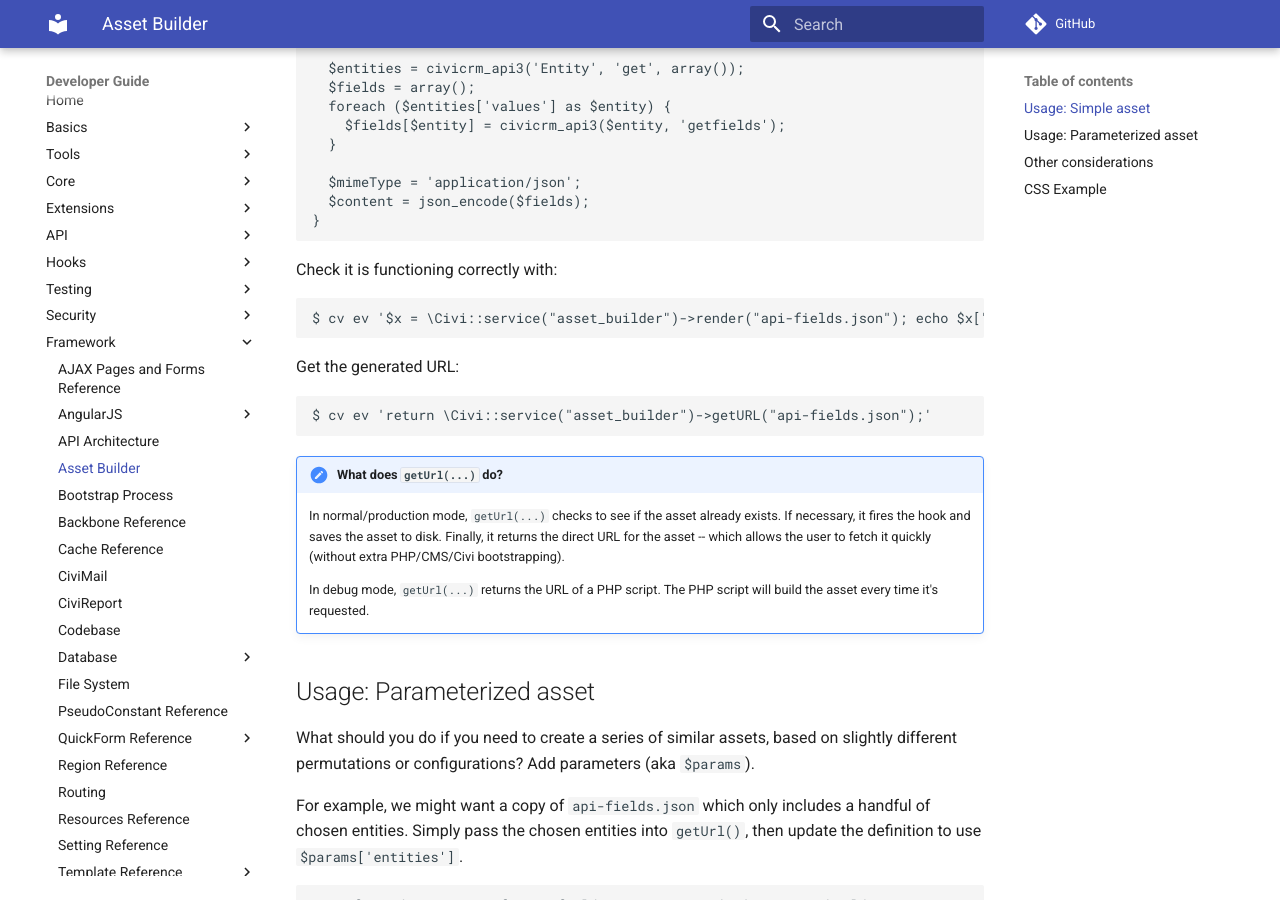
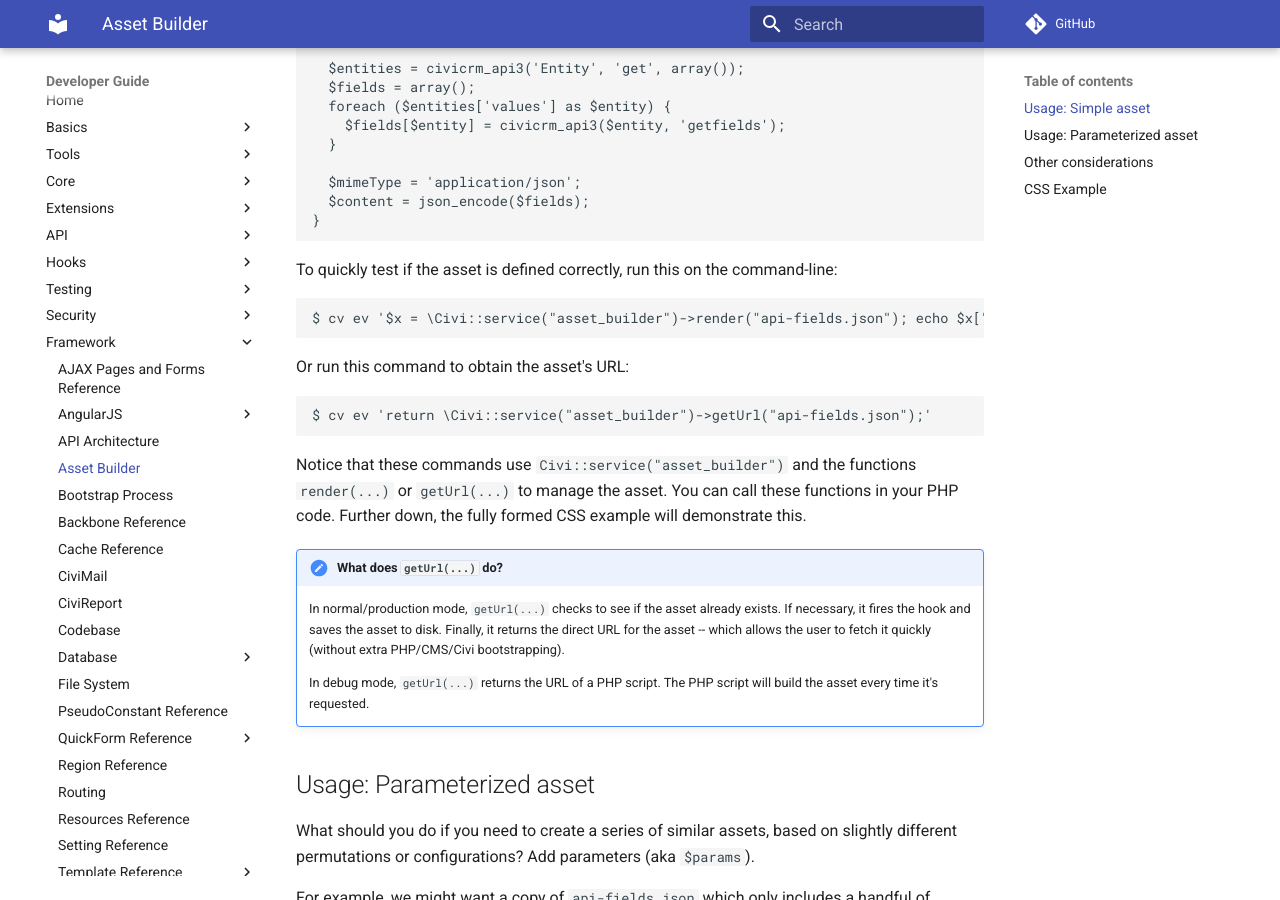
Before and after one commit to civicrm/civicrm-dev-docs, an MkDocs documentation site: the page built from docs/framework/asset-builder.md, in a window 1280 px wide and 900 px high, scrolled down 1000 px. Built offline with MkDocs 1.6.1 and Material for MkDocs 9.7.7, drawn with Linux system fonts in a browser that asks for light colours; comment, search, counter and statistics services are not loaded; old or Windows-style settings are respelled for this version of MkDocs.

Commit message:
asset-builder.md - In first example, distinguish CLI+PHP

````diff
--- a/docs/framework/asset-builder.md
+++ b/docs/framework/asset-builder.md
@@ -55,15 +55,22 @@ function mymodule_civicrm_buildAsset($asset, $params, &$mimeType, &$content) {
 }
 ```
 
-Check it is functioning correctly with:
+To quickly test if the asset is defined correctly, run this on the command-line:
+
 ```
 $ cv ev '$x = \Civi::service("asset_builder")->render("api-fields.json"); echo $x["content"];'
 ```
 
-Get the generated URL:
+Or run this command to obtain the asset's URL:
+
 ```
-$ cv ev 'return \Civi::service("asset_builder")->getURL("api-fields.json");'
+$ cv ev 'return \Civi::service("asset_builder")->getUrl("api-fields.json");'
 ```
+
+Notice that these commands use `Civi::service("asset_builder")` and the
+functions `render(...)` or `getUrl(...)` to manage the asset.  You can call
+these functions in your PHP code.  Further down, the fully formed CSS
+example will demonstrate this.
 
 !!! note "What does `getUrl(...)` do?"
 
````
